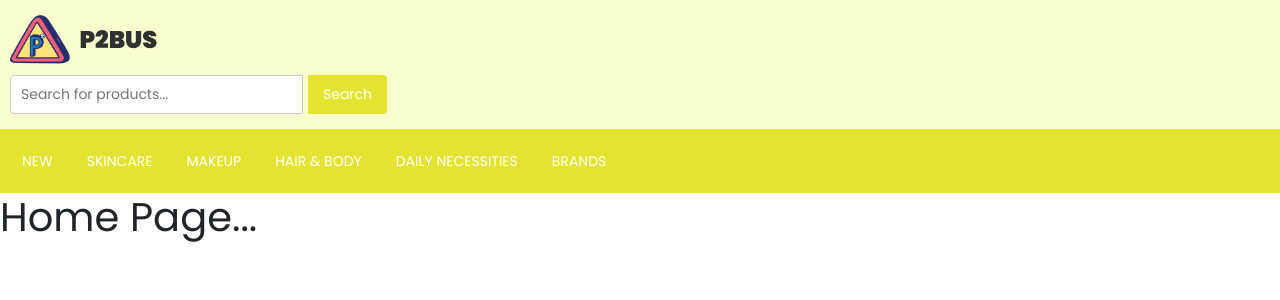
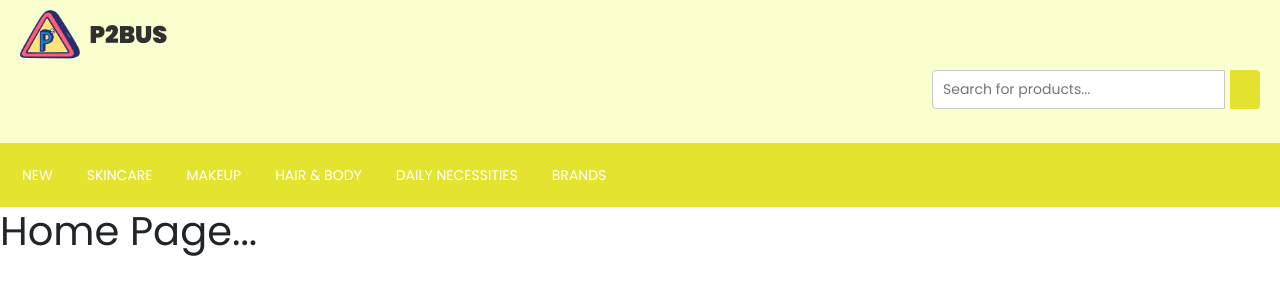
Before and after one commit to wchen-x/P2BUS, a Django app: page / in a window 1280 px wide. Shown: the top 300 px of the page. Run offline with Django 5.2, Linux system fonts and the light colour scheme.

Commit message:
Make pretty-ish

```diff
--- a/static/styles.css
+++ b/static/styles.css
@@ -10,14 +10,18 @@
 }
 
 /* header section */
+
 .header {
-    padding: 15px 10px;
+    padding: 10px 20px;
     background-color: #f9ffcd;
+    border-bottom: 2px solid rgb(228, 228, 48);
+}
+
+.header-container {
     display: flex;
     justify-content: space-between;
     align-items: center;
-    flex-wrap: wrap;
-    border-bottom: 2px solid rgb(228, 228, 48);
+    gap: 20px;
 }
 
 .logo-container {
@@ -202,6 +206,11 @@
         text-align: center;
     }
 
+    .search-container{
+        width: 100%;
+        margin-top: 10px;
+    }
+
     .search-form {
         flex-direction: column; /* Stack input and button vertically */
         align-items: stretch; /* Ensure both input and button stretch to full width */
--- a/templates/base.html
+++ b/templates/base.html
@@ -27,8 +27,19 @@
             <div class="search-container">
                 <form action="/search" method="GET" class="search-form">
                     <input type="text" name="q" placeholder="Search for products..." class="search-input">
-                    <button type="submit" class="search-button">Search</button>
+                    <button type="submit" class="search-button">
+                        <i class="fa fa-search"></i>
+                    </button>
                 </form>
+            </div>
+            <!-- User and Cart Icons -->
+            <div class="icon-container">
+                <a href="/account" class="icon-link">
+                    <i class="fa fa-user"></i>
+                </a>
+                <a href="/cart" class="icon-link">
+                    <i class="fa fa-shopping-bag"></i>
+                </a>
             </div>
         </div>
     </header>
```
